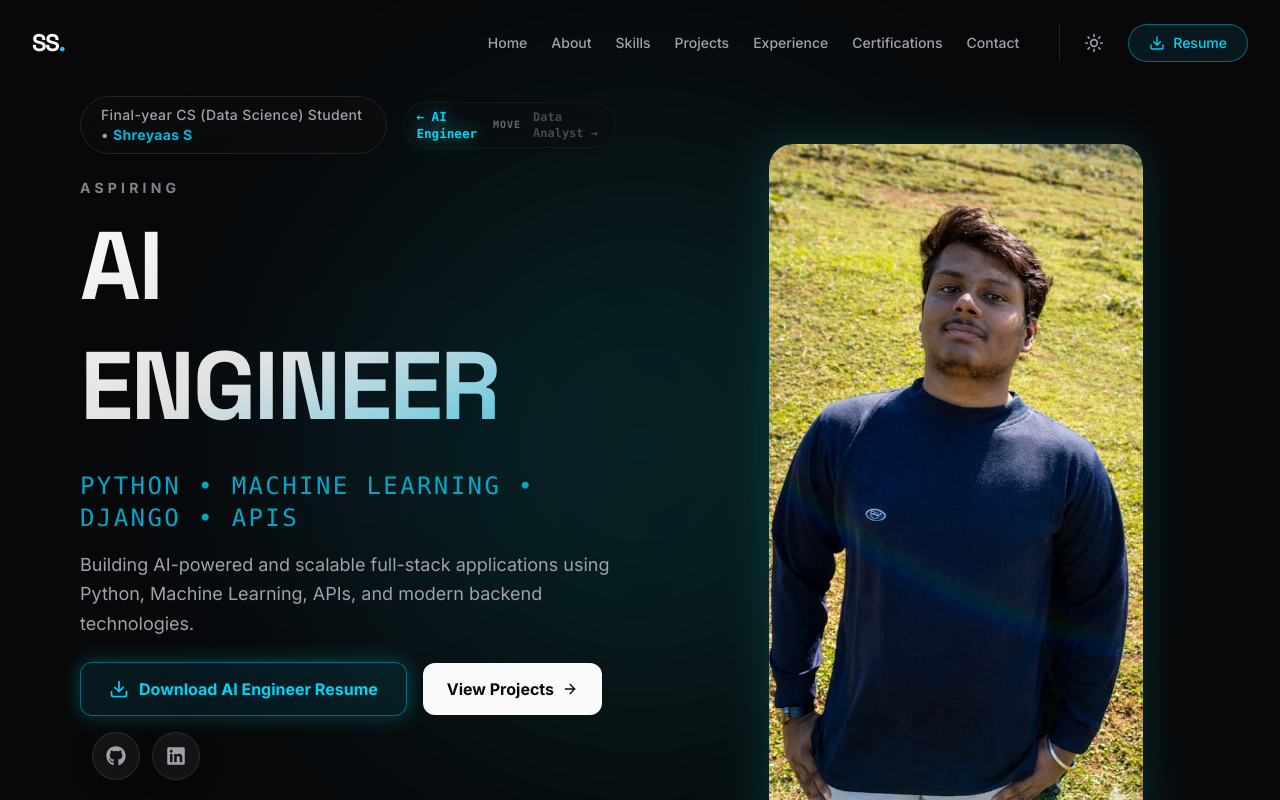
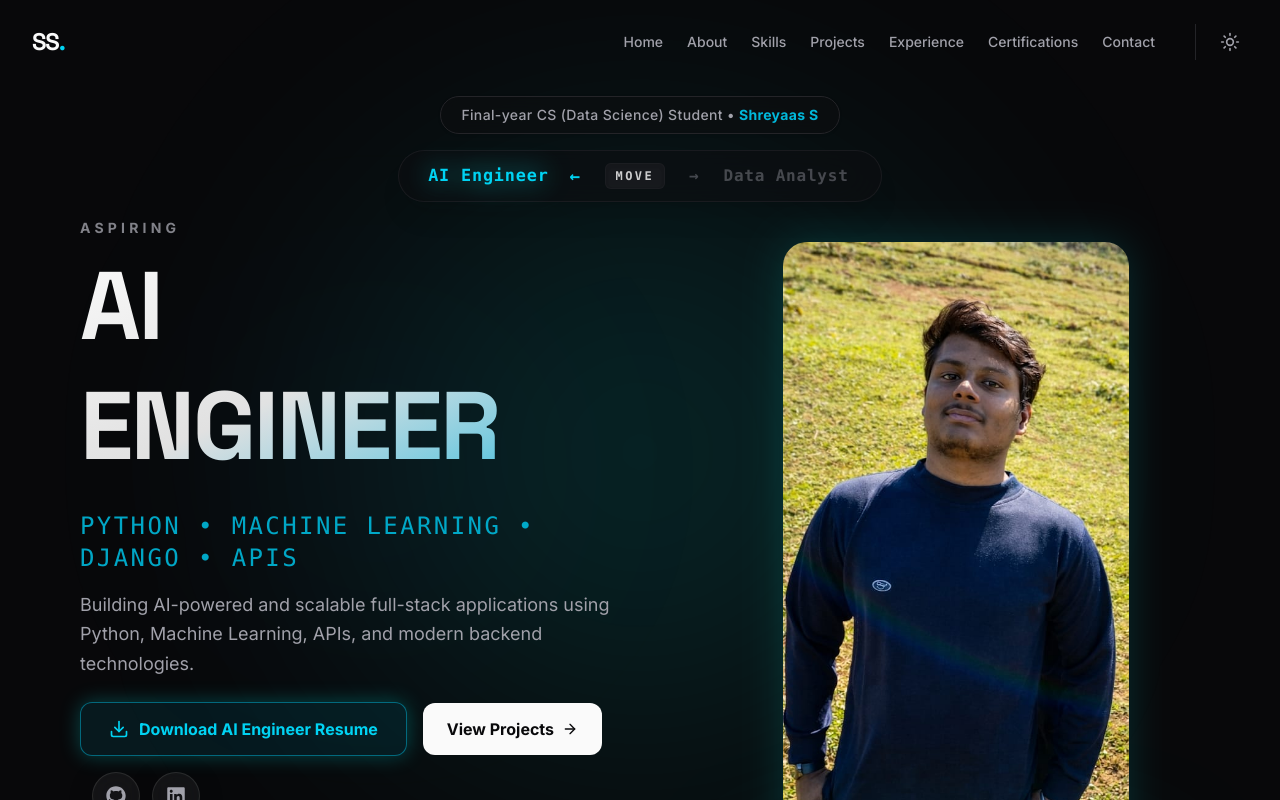
Before and after one commit to Shreyaas0710/Shreyaas-Portfolio, a React (Vite) app: page / in a window 1280 px wide. Shown: the top 800 px of the page. Built offline with nearby package versions, Linux system fonts and the light colour scheme.

Commit message:
Refine hero navigation and remove navbar resume

```diff
--- a/src/components/Hero.tsx
+++ b/src/components/Hero.tsx
@@ -14,7 +14,6 @@ interface PersonaConfig {
   resumeUrl: string;
   driveId: string;
   cursorLabel: string;
-  indicatorText: string;
   accentGradient: string;
   textColor: string;
   subtextColor: string;
@@ -38,7 +37,6 @@ const PERSONAS: Record<"aiEngineer" | "dataAnalyst", PersonaConfig> = {
       "https://drive.google.com/file/d/1snuq0GGSehz2esfwgjlXHtegw3kwYpUF/view?usp=drive_link",
     driveId: "1snuq0GGSehz2esfwgjlXHtegw3kwYpUF",
     cursorLabel: "← AI",
-    indicatorText: "← AI Engineer",
     accentGradient: "from-foreground via-foreground/90 to-cyan-500",
     textColor: "text-cyan-500/90 dark:text-cyan-400/80",
     subtextColor: "text-cyan-400",
@@ -61,7 +59,6 @@ const PERSONAS: Record<"aiEngineer" | "dataAnalyst", PersonaConfig> = {
       "https://drive.google.com/file/d/1d6fQ7-ofRAp5b3xOh-z_SQbVusEt27rF/view?usp=drive_link",
     driveId: "1d6fQ7-ofRAp5b3xOh-z_SQbVusEt27rF",
     cursorLabel: "DA →",
-    indicatorText: "Data Analyst →",
     accentGradient: "from-foreground via-foreground/90 to-purple-500",
     textColor: "text-purple-600/90 dark:text-purple-400/80",
     subtextColor: "text-purple-400",
@@ -94,7 +91,7 @@ export function Hero() {
   const cursorX = useSpring(0, springConfig);
   const cursorY = useSpring(0, springConfig);
 
-  // User interaction heart-beat to manage 2.5s inactivity timer
+  // User interaction heartbeat to manage 2.5s inactivity timer
   const resetInactivityTimer = useCallback(() => {
     setIsInactive(false);
     if (inactivityTimerRef.current) {
@@ -261,55 +258,87 @@ export function Hero() {
       )}
 
       {/* Hero Content Container */}
-      <div className="relative z-10 w-full h-full min-h-screen max-w-[90rem] mx-auto px-4 sm:px-6 lg:px-8 grid grid-cols-1 lg:grid-cols-2 items-center gap-12 pt-24 pb-12">
-        {/* Left Column: Text & Dynamic Persona Details */}
-        <div className="flex flex-col justify-center order-2 lg:order-1 mt-6 lg:mt-0 xl:pl-12">
-          {/* Top Intro Badge & Integrated Directional Indicator */}
-          <div className="flex flex-col sm:flex-row items-start sm:items-center gap-4 mb-6">
+      <div className="relative z-10 w-full min-h-screen max-w-[90rem] mx-auto px-4 sm:px-6 lg:px-8 flex flex-col justify-between pt-24 pb-8">
+
+        {/* Top Centered Section: Identity Badge & Centered Directional MOVE Control */}
+        <div className="w-full flex flex-col items-center justify-center gap-3 sm:gap-4 mb-2 sm:mb-4 z-20">
+          {/* Identity Badge */}
           <motion.span
             initial={{ opacity: 0, y: -20 }}
             animate={{ opacity: 1, y: 0 }}
             transition={{ duration: 0.8, delay: 0.1 }}
-              className="px-5 py-2 rounded-full border border-border bg-card/50 backdrop-blur-md text-sm font-medium tracking-wide text-muted-foreground shadow-sm"
+            className="px-5 py-2 rounded-full border border-border bg-card/50 backdrop-blur-md text-xs sm:text-sm font-medium tracking-wide text-muted-foreground shadow-sm text-center"
           >
             Final-year CS (Data Science) Student{" "}
-              <span className="hidden md:inline">•</span>{" "}
+            <span className="hidden sm:inline">•</span>{" "}
             <span className="text-cyan-500 font-bold dark:text-cyan-400">Shreyaas S</span>
           </motion.span>
 
-            {/* Integrated Directional Indicator with Inactivity Fade */}
+          {/* Centered Directional MOVE Control Bar */}
           <motion.div
-              initial={{ opacity: 0, y: -20 }}
+            initial={{ opacity: 0, y: -15 }}
             animate={{ opacity: isInactive ? 0.35 : 1, y: 0 }}
             transition={{ duration: 0.5 }}
-              className="inline-flex items-center gap-2 px-3.5 py-1.5 rounded-full border border-border/50 bg-card/40 backdrop-blur-md text-xs font-mono shadow-sm"
+            className="w-full flex items-center justify-center px-2"
           >
+            <div className="inline-flex items-center justify-center gap-3 sm:gap-6 px-4 sm:px-8 py-2.5 sm:py-3 rounded-full border border-border/60 bg-card/60 backdrop-blur-xl shadow-xl font-mono text-xs sm:text-sm md:text-base tracking-wider max-w-full">
+              {/* Left Persona: AI Engineer */}
               <span
-                className={`transition-all duration-300 font-bold ${
+                className={`whitespace-nowrap font-bold transition-all duration-300 ${
                   interactionZone === "left"
-                    ? "text-cyan-400 scale-105 opacity-100 drop-shadow-[0_0_8px_rgba(0,255,255,0.6)]"
-                    : "opacity-40 text-muted-foreground"
+                    ? "text-cyan-400 scale-105 opacity-100 drop-shadow-[0_0_12px_rgba(0,255,255,0.7)]"
+                    : "opacity-40 text-muted-foreground hover:opacity-60"
                 }`}
               >
-                ← AI Engineer
+                <span className="hidden sm:inline">AI Engineer</span>
+                <span className="sm:hidden">AI</span>
               </span>
-              <span className="text-muted-foreground/60 text-[10px] font-extrabold tracking-widest px-1">
+
+              {/* Left Arrow */}
+              <span
+                className={`transition-all duration-300 font-extrabold ${
+                  interactionZone === "left" ? "text-cyan-400 scale-110" : "text-muted-foreground/40"
+                }`}
+              >
+                ←
+              </span>
+
+              {/* Center Pill: MOVE */}
+              <span className="px-2.5 py-1 rounded-md bg-muted/50 text-[10px] sm:text-xs font-black tracking-[0.2em] text-foreground/80 uppercase border border-border/40 shadow-inner">
                 MOVE
               </span>
+
+              {/* Right Arrow */}
               <span
-                className={`transition-all duration-300 font-bold ${
-                  interactionZone === "right"
-                    ? "text-purple-400 scale-105 opacity-100 drop-shadow-[0_0_8px_rgba(138,43,226,0.6)]"
-                    : "opacity-40 text-muted-foreground"
+                className={`transition-all duration-300 font-extrabold ${
+                  interactionZone === "right" ? "text-purple-400 scale-110" : "text-muted-foreground/40"
                 }`}
               >
-                Data Analyst →
+                →
               </span>
+
+              {/* Right Persona: Data Analyst */}
+              <span
+                className={`whitespace-nowrap font-bold transition-all duration-300 ${
+                  interactionZone === "right"
+                    ? "text-purple-400 scale-105 opacity-100 drop-shadow-[0_0_12px_rgba(138,43,226,0.7)]"
+                    : "opacity-40 text-muted-foreground hover:opacity-60"
+                }`}
+              >
+                <span className="hidden sm:inline">Data Analyst</span>
+                <span className="sm:hidden">DA</span>
+              </span>
+            </div>
           </motion.div>
         </div>
 
+        {/* Main 2-Column Grid: Text & Persona Visual */}
+        <div className="grid grid-cols-1 lg:grid-cols-2 items-center gap-8 lg:gap-12 flex-1 my-auto">
+          {/* Left Column: Text & Dynamic Persona Details */}
+          <div className="flex flex-col justify-center order-2 lg:order-1 lg:mt-0 xl:pl-12">
+
             {/* Persona Titles & Content */}
-          <div className="min-h-[240px] sm:min-h-[260px] md:min-h-[300px] flex items-start">
+            <div className="min-h-[240px] sm:min-h-[260px] md:min-h-[280px] flex items-start">
               <AnimatePresence mode="wait">
                 {!isDataAnalyst ? (
                   <motion.div
@@ -323,13 +352,13 @@ export function Hero() {
                       Aspiring
                     </p>
                     <h1
-                    className={`text-6xl md:text-7xl lg:text-8xl font-display font-black text-transparent bg-clip-text bg-gradient-to-br ${PERSONAS.aiEngineer.accentGradient} leading-tight`}
+                      className={`text-5xl sm:text-6xl md:text-7xl lg:text-8xl font-display font-black text-transparent bg-clip-text bg-gradient-to-br ${PERSONAS.aiEngineer.accentGradient} leading-tight`}
                     >
                       {PERSONAS.aiEngineer.titleLine1}
                       <br />
                       {PERSONAS.aiEngineer.titleLine2}
                     </h1>
-                  <p className="mt-6 text-xl md:text-2xl text-cyan-500/90 dark:text-cyan-400/80 font-mono tracking-widest uppercase">
+                    <p className="mt-6 text-lg sm:text-xl md:text-2xl text-cyan-500/90 dark:text-cyan-400/80 font-mono tracking-widest uppercase">
                       {PERSONAS.aiEngineer.techStack}
                     </p>
                     <p className="mt-4 text-base md:text-lg text-muted-foreground max-w-xl leading-relaxed">
@@ -348,13 +377,13 @@ export function Hero() {
                       Aspiring
                     </p>
                     <h1
-                    className={`text-6xl md:text-7xl lg:text-8xl font-display font-black text-transparent bg-clip-text bg-gradient-to-br ${PERSONAS.dataAnalyst.accentGradient} leading-tight`}
+                      className={`text-5xl sm:text-6xl md:text-7xl lg:text-8xl font-display font-black text-transparent bg-clip-text bg-gradient-to-br ${PERSONAS.dataAnalyst.accentGradient} leading-tight`}
                     >
                       {PERSONAS.dataAnalyst.titleLine1}
                       <br />
                       {PERSONAS.dataAnalyst.titleLine2}
                     </h1>
-                  <p className="mt-6 text-xl md:text-2xl text-purple-600/90 dark:text-purple-400/80 font-mono tracking-widest uppercase">
+                    <p className="mt-6 text-lg sm:text-xl md:text-2xl text-purple-600/90 dark:text-purple-400/80 font-mono tracking-widest uppercase">
                       {PERSONAS.dataAnalyst.techStack}
                     </p>
                     <p className="mt-4 text-base md:text-lg text-muted-foreground max-w-xl leading-relaxed">
@@ -442,7 +471,7 @@ export function Hero() {
               initial={{ opacity: 0 }}
               animate={{ opacity: 0.7 }}
               transition={{ delay: 1, duration: 1 }}
-            className="mt-10 flex items-center gap-3 text-xs md:text-sm text-muted-foreground font-mono tracking-widest uppercase"
+              className="mt-8 flex items-center gap-3 text-xs md:text-sm text-muted-foreground font-mono tracking-widest uppercase"
             >
               <div className="h-px flex-1 bg-border" />
               <span className="hidden sm:inline">Move left/right to switch persona</span>
@@ -454,11 +483,11 @@ export function Hero() {
           </div>
 
           {/* Right Column: Dual Persona Visual Layer */}
-        <div className="relative flex justify-center items-end h-[60vh] lg:h-full order-1 lg:order-2">
+          <div className="relative flex justify-center items-end h-[50vh] sm:h-[55vh] lg:h-full order-1 lg:order-2">
             <div className="relative w-full max-w-lg lg:max-w-xl h-full flex items-end">
               {/* AI Engineer Image */}
               <div
-              className="absolute inset-x-0 bottom-0 top-12 transition-all duration-500 ease-out flex justify-center"
+                className="absolute inset-x-0 bottom-0 top-6 transition-all duration-500 ease-out flex justify-center"
                 style={{
                   opacity: isDataAnalyst ? 0 : 1,
                   transform: `scale(${isDataAnalyst ? 0.95 : 1})`,
@@ -468,13 +497,13 @@ export function Hero() {
                 <img
                   src={`${import.meta.env.BASE_URL}${PERSONAS.aiEngineer.image}`}
                   alt={PERSONAS.aiEngineer.imageAlt}
-                className="max-h-[70vh] lg:max-h-[85vh] w-auto object-contain object-bottom rounded-3xl drop-shadow-[0_0_20px_rgba(0,255,255,0.15)]"
+                  className="max-h-[65vh] lg:max-h-[80vh] w-auto object-contain object-bottom rounded-3xl drop-shadow-[0_0_20px_rgba(0,255,255,0.15)]"
                 />
               </div>
 
               {/* Data Analyst Image */}
               <div
-              className="absolute inset-x-0 bottom-0 top-12 transition-all duration-500 ease-out flex justify-center"
+                className="absolute inset-x-0 bottom-0 top-6 transition-all duration-500 ease-out flex justify-center"
                 style={{
                   opacity: isDataAnalyst ? 1 : 0,
                   transform: `scale(${isDataAnalyst ? 1 : 0.95})`,
@@ -484,7 +513,7 @@ export function Hero() {
                 <img
                   src={`${import.meta.env.BASE_URL}${PERSONAS.dataAnalyst.image}`}
                   alt={PERSONAS.dataAnalyst.imageAlt}
-                className="max-h-[70vh] lg:max-h-[85vh] w-auto object-contain object-bottom rounded-3xl drop-shadow-[0_0_20px_rgba(138,43,226,0.15)]"
+                  className="max-h-[65vh] lg:max-h-[80vh] w-auto object-contain object-bottom rounded-3xl drop-shadow-[0_0_20px_rgba(138,43,226,0.15)]"
                 />
               </div>
 
@@ -498,6 +527,7 @@ export function Hero() {
             </div>
           </div>
         </div>
+      </div>
     </section>
   );
 }
--- a/src/components/Navbar.tsx
+++ b/src/components/Navbar.tsx
@@ -1,6 +1,6 @@
 import { useState, useEffect } from "react";
 import { motion } from "framer-motion";
-import { Menu, X, Sun, Moon, Download } from "lucide-react";
+import { Menu, X, Sun, Moon } from "lucide-react";
 import { cn } from "@/lib/utils";
 import { useTheme } from "./ThemeProvider";
 
@@ -11,7 +11,6 @@ const NAV_LINKS = [
   { name: "Projects", href: "#projects" },
   { name: "Experience", href: "#experience" },
   { name: "Certifications", href: "#certifications" },
-
   { name: "Contact", href: "#contact" },
 ];
 
@@ -60,14 +59,6 @@ export function Navbar() {
             >
               {theme === "dark" ? <Sun size={20} /> : <Moon size={20} />}
             </button>
-            <a
-              href="https://drive.google.com/file/d/18mdiM1hXwcPshSUzjVgDo5FAobTUuyqw/view?usp=drive_link"
-              target="_blank"
-              rel="noopener noreferrer"
-              className="inline-flex items-center justify-center gap-2 px-5 py-2 rounded-full font-medium text-sm bg-cyan-500/10 border border-cyan-500/50 text-cyan-400 hover:bg-cyan-500 hover:text-background hover:shadow-[0_0_15px_rgba(0,255,255,0.4)] transition-all duration-300"
-            >
-              <Download size={16} /> Resume
-            </a>
           </div>
         </nav>
 
@@ -108,14 +99,6 @@ export function Navbar() {
               {link.name}
             </a>
           ))}
-          <a
-            href="https://drive.google.com/file/d/18mdiM1hXwcPshSUzjVgDo5FAobTUuyqw/view?usp=drive_link"
-            target="_blank"
-            rel="noopener noreferrer"
-            className="inline-flex items-center justify-center gap-2 mt-2 px-6 py-2.5 rounded-full font-medium text-sm bg-cyan-500/10 border border-cyan-500/50 text-cyan-400 hover:bg-cyan-500 hover:text-background transition-all duration-300"
-          >
-            <Download size={16} /> Download Resume
-          </a>
         </motion.div>
       )}
     </header>
```
Lines whose indentation alone changed are shown as unchanged.
